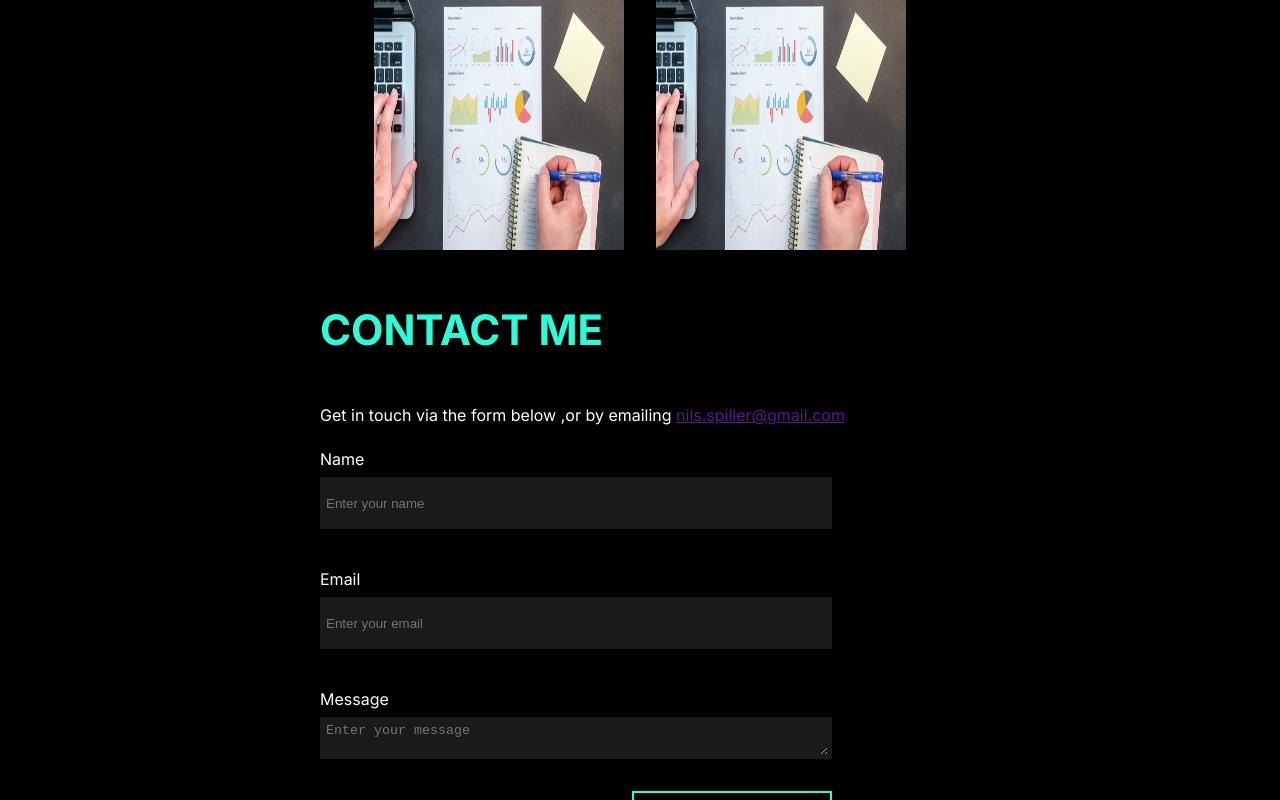
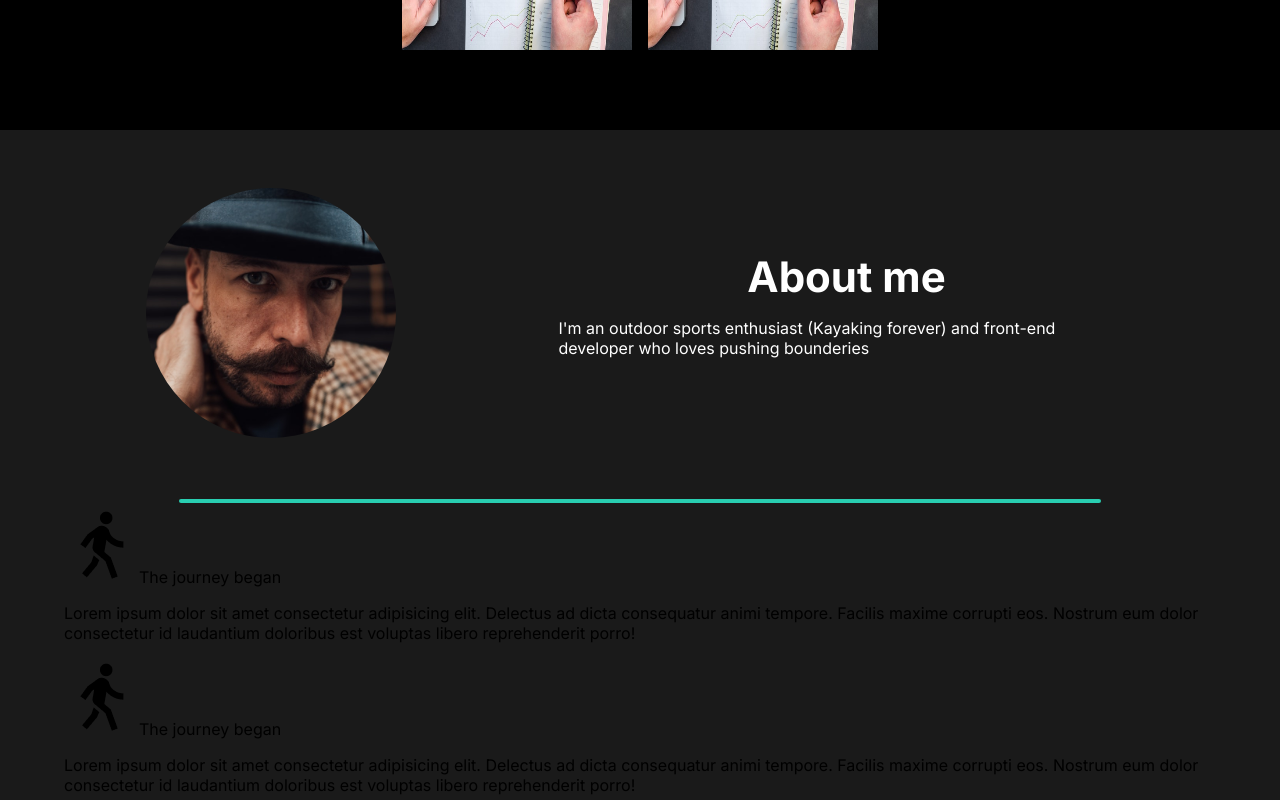
Before and after one commit to nilsSpi/myPage, an Angular app: page / in a window 1280 px wide. Shown: the part 2320-3120 px from the top of the page. Built offline with nearby package versions, Linux system fonts and the light colour scheme; a web font is replaced by a local one.

Commit message:
added aboutMe and emailAdress

```diff
--- /dev/null
+++ b/src/app/about-me/about-me.component.html
@@ -0,0 +1,24 @@
+<section class="aboutMe-container" id="aboutMe-container">
+    <div id="aboutMe-content" class="box">
+        <div class="aboutMe-Info">
+            <img [src]="aboutInfo.url">
+            <div class="aboutMe-text">
+                <h4>About me</h4>
+            <p [innerHTML]="aboutInfo.text"></p>
+            </div>
+        </div>
+        <div class="barContainer">
+            <div class="bar"></div>
+        </div>
+
+
+        <div class="stepsContainer">
+            <div *ngFor="let step of steps" class="step">
+                <img [src]="step.url" alt="">
+                <span [innerHTML]="step.headline"></span>
+                <p [innerHTML]="step.text"></p>
+            </div>
+        </div>
+
+    </div>
+</section>
--- /dev/null
+++ b/src/app/about-me/about-me.component.scss
@@ -0,0 +1,71 @@
+$color-primary: #FA2759;
+$color-secondary: #2DFCD8;
+$color-grey: #1A1A1A;
+$color-black: #000000;
+
+
+.aboutMe-container {
+    background-color: $color-grey;
+    max-width: 100vw;
+    height: 100vh;
+    display: flex;
+    justify-content: center;
+    align-items: center;
+    /**/
+    #aboutMe-content {
+
+
+        .aboutMe-Info{
+
+            display: flex;
+            justify-content:space-around;
+            align-items:center;
+            margin-top:5%;
+            margin-bottom:5%;
+
+            img{
+                height:250px;
+                width:250px;
+                border-radius:100%;
+                object-fit: cover;
+            }
+
+            .aboutMe-text{
+                display: flex;
+                flex-direction: column;
+            justify-content:center;
+            align-items:center;
+            max-width: 50%;
+
+                h4{
+                    color:white;
+                    font-size: 42px;
+                    margin: unset;
+                }
+                p{
+                    color:white;
+                }
+
+            }
+        }
+
+        .barContainer{
+
+            width:100%;
+            height:12px;
+            display: flex;
+            justify-content:center;
+            align-items: center;
+
+            .bar{
+            width: 80%;
+            height: 4px;
+            background-color: rgba($color-secondary,0.8);
+            border-radius: 8px;
+
+        }
+
+        }
+
+    }
+}
--- /dev/null
+++ b/src/app/about-me/about-me.component.ts
@@ -0,0 +1,60 @@
+import { Component, OnInit } from '@angular/core';
+
+class step {
+  url: string;
+  headline: string;
+  text: string;
+  constructor() {
+    this.url="";
+    this.headline="";
+    this.text="";
+  }
+}
+
+
+@Component({
+  selector: 'app-about-me',
+  templateUrl: './about-me.component.html',
+  styleUrls: ['./about-me.component.scss']
+})
+export class AboutMeComponent implements OnInit {
+public imgSrc: string="assets/img/profile.jpg";
+public aboutText: string="I'm an outdoor sports enthusiast (Kayaking forever) and front-end developer who loves pushing bounderies";
+  aboutInfo={
+    url : this.imgSrc,
+    text : this.aboutText
+  }
+
+  public steps : step[]= [
+    {
+      url:"assets/img/walk-line.png",
+      headline:"The journey began",
+      text:"Lorem ipsum dolor sit amet consectetur adipisicing elit. Delectus ad dicta consequatur animi tempore. Facilis maxime corrupti eos. Nostrum eum dolor consectetur id laudantium doloribus est voluptas libero reprehenderit porro!"
+
+    },
+    {
+      url:"assets/img/walk-line.png",
+      headline:"The journey began",
+      text:"Lorem ipsum dolor sit amet consectetur adipisicing elit. Delectus ad dicta consequatur animi tempore. Facilis maxime corrupti eos. Nostrum eum dolor consectetur id laudantium doloribus est voluptas libero reprehenderit porro!"
+
+    },
+    {
+      url:"assets/img/walk-line.png",
+      headline:"The journey began",
+      text:"Lorem ipsum dolor sit amet consectetur adipisicing elit. Delectus ad dicta consequatur animi tempore. Facilis maxime corrupti eos. Nostrum eum dolor consectetur id laudantium doloribus est voluptas libero reprehenderit porro!"
+
+    },
+    {
+      url:"assets/img/walk-line.png",
+      headline:"The journey began",
+      text:"Lorem ipsum dolor sit amet consectetur adipisicing elit. Delectus ad dicta consequatur animi tempore. Facilis maxime corrupti eos. Nostrum eum dolor consectetur id laudantium doloribus est voluptas libero reprehenderit porro!"
+
+    },
+  ];
+
+  constructor() { }
+
+  ngOnInit(): void {
+  }
+
+}
--- a/src/app/app.component.html
+++ b/src/app/app.component.html
@@ -3,4 +3,5 @@
 <app-home></app-home>
 <app-skills></app-skills>
 <app-work></app-work>
+<app-about-me></app-about-me>
 <app-contact></app-contact>
--- a/src/app/app.module.ts
+++ b/src/app/app.module.ts
@@ -10,6 +10,7 @@ import { HomeComponent } from './home/home.component';
 import { SkillsComponent } from './skills/skills.component';
 import { ContactComponent } from './contact/contact.component';
 import { WorkComponent } from './work/work.component';
+import { AboutMeComponent } from './about-me/about-me.component';
 
 @NgModule({
   declarations: [
@@ -18,7 +19,8 @@ import { WorkComponent } from './work/work.component';
     HomeComponent,
     SkillsComponent,
     ContactComponent,
-    WorkComponent
+    WorkComponent,
+    AboutMeComponent
   ],
   imports: [
     BrowserModule,
--- a/src/app/contact/contact.component.html
+++ b/src/app/contact/contact.component.html
@@ -3,11 +3,11 @@
         <div class="contact-text-container">
             <h2>CONTACT ME</h2>
             <p>Get in touch via the form below
-                ,or by emailing <a href="">nils.spiller@gmail.com</a>
+                ,or by emailing <a href="">kontakt@nils-spiller.de</a>
             </p>
         </div>
         <!--  comment  -->
-        <form id="contact-form" action="https://nils-spiller.de/send_mail.php" method="post">
+        <form id="contact-form" action="http://nils-spiller.developerakademie.net/send_mail.php" method="post">
             <label for="name">Name</label>
             <input name="name" id="name" type="text" placeholder="Enter your name">
             <label for="email">Email</label>
--- a/src/app/menu/menu.component.html
+++ b/src/app/menu/menu.component.html
@@ -2,9 +2,9 @@
     <nav class="box">
         <img src="assets/img/logo.png" alt="logo">
         <div>
-        <a [class.activeLink]="homeDisplayed" href=#home-container>Home</a>
-        <a href="">About</a>
-        <a href="">Portfolio</a>
+        <a [class.activeLink]="homeDisplayed" href=#home-content>Home</a>
+        <a [class.activeLink]="aboutDisplayed" href="#aboutMe-content">About</a>
+        <a [class.activeLink]="portfolioDisplayed" href="#work-content">Portfolio</a>
         </div>
 
     </nav>
--- a/src/app/menu/menu.component.scss
+++ b/src/app/menu/menu.component.scss
@@ -22,8 +22,8 @@ nav{
     align-items: center;
 
     img{
-        width:100px;
-        height:100px;
+        width:50px;
+        height:50px;
 
     }
 
@@ -43,11 +43,13 @@ nav{
             }
             &:hover{
                 animation: borderSec 2s ease-in-out;
+                animation-fill-mode: forwards;
             }
         }
 
         .activeLink{
             background-color: $color-primary;
+
         }
     }
 }
--- a/src/app/menu/menu.component.ts
+++ b/src/app/menu/menu.component.ts
@@ -7,11 +7,20 @@ import { Component, OnInit } from '@angular/core';
   styleUrls: ['./menu.component.scss']
 })
 export class MenuComponent implements OnInit {
-  homeDisplayed=false;
+  homeDisplayed:boolean = false;
+  portfolioDisplayed:boolean = false;
+  aboutDisplayed:boolean = false;
+
+  elements: HTMLElement[] = [];
+  positionEL:Number[]=[];
   constructor() {
+
     setTimeout(() =>{
+
+      this.elements=this.defineElements();
+      this.positionEL=this.giveElementPosition(this.elements);
       this.highlightLinks();
-    },1000)
+    },100 )
 
    }
 
@@ -21,19 +30,43 @@ export class MenuComponent implements OnInit {
   highlightLinks(){
   setInterval(() =>{
     let scroll=document.documentElement.scrollTop || document.body.scrollTop;
-    let heightHome = document.getElementById('home-content')?.offsetHeight;
 
-    if(heightHome && scroll<heightHome){
-
-      console.log('home displayed')
+    if( scroll<this.positionEL[1]){
       this.homeDisplayed=true;
+      this.aboutDisplayed=false;
+      this.portfolioDisplayed=false;
     }
-    else {
+    else if(scroll>this.positionEL[1] && scroll<this.positionEL[2]) {
       this.homeDisplayed=false;
+      this.aboutDisplayed=false;
+      this.portfolioDisplayed=true;
+    }
+    else if(scroll>this.positionEL[2] && scroll<this.positionEL[3]) {
+      this.homeDisplayed=false;
+      this.aboutDisplayed=true;
+      this.portfolioDisplayed=false;
     }
 
-  },1000)
+  },100)
 
   }
 
+  defineElements(): HTMLElement[] {
+    let homeElement = (<HTMLElement>document.getElementById('home-container'));
+    let skillElement = (<HTMLElement>document.getElementById('skills-container'));
+    let workElement = (<HTMLElement>document.getElementById('work-container'));
+    let aboutElement = (<HTMLElement>document.getElementById('aboutMe-container'));
+    let contactElement = (<HTMLElement>document.getElementById('contact-container'));
+
+    return [homeElement,skillElement,workElement,aboutElement,contactElement]
+  }
+
+  giveElementPosition(elArray:HTMLElement[]): Number[] {
+    let positions:number[] =[];
+
+    elArray.forEach(element => positions.push(element.offsetTop));
+
+    return positions;
+  }
+
 }
--- a/src/app/work/work.component.html
+++ b/src/app/work/work.component.html
@@ -1,11 +1,13 @@
 <section class="work-container" id="work-container">
 
 
-    <h2>MY WORK</h2>
+
 
     <div class="box" id="work-content">
+<h2>MY WORK</h2>
+
         <div class="button-container">
-            <button id="all" (click)="showAll()" class="buttonSecondary">All</button>
+            <button id="all" (click)="showAll()" class="buttonSecondary" [ngClass]="{'toggeld': allIsShown}">All</button>
             <button id="angular" (click)="showAngular()" class="buttonSecondary">Angular</button>
             <button id="js" (click)="showJs()" class="buttonSecondary">JavaScript</button>
         </div>
--- a/src/app/work/work.component.scss
+++ b/src/app/work/work.component.scss
@@ -13,6 +13,10 @@ $color-black: #000000;
     justify-content: center;
     position: relative;
 
+
+
+    #work-content{
+
         h2 {
             position: absolute;
             top: 5%;
@@ -20,8 +24,13 @@ $color-black: #000000;
             font-size: 42px;
         }
 
-    #work-content{
-       margin-top:10%;
+        .button-container{
+            button{
+                margin:16px;
+            }
+        }
+
+
         display: flex;
         flex-direction: column;
         justify-content: center;
@@ -37,17 +46,21 @@ $color-black: #000000;
 
             .work-plate{
                 position: relative;
+                margin: 8px;
                 .work-overlay{
                     position: absolute;
                 }
               img{
-                    width: 250px;
-                    height: 300px;
-                    padding:16px;
+                    width: 230px;
+                    height: 230px;
+
                 }
 
 
                 &:hover{
+
+
+
                     .work-overlay{
                         z-index: 10;
                         display: flex;
@@ -55,6 +68,7 @@ $color-black: #000000;
                         animation: animateOverlay 1s linear;
                         height:100%;
                         width: 100%;
+
                         background-color: rgba($color-grey,0.6);
 
                         h4{
--- a/src/styles.scss
+++ b/src/styles.scss
@@ -19,7 +19,7 @@ $color-black: #000000;
 
 .box{
     width: 90vw;
-    height: 90vh;
+    height: 100vh;
 }
 .work-img{
     width: 250px;
```
Also changed, not shown: 1 other file (tests, documents, lock files or other folders). Lines whose indentation alone changed are shown as unchanged.
